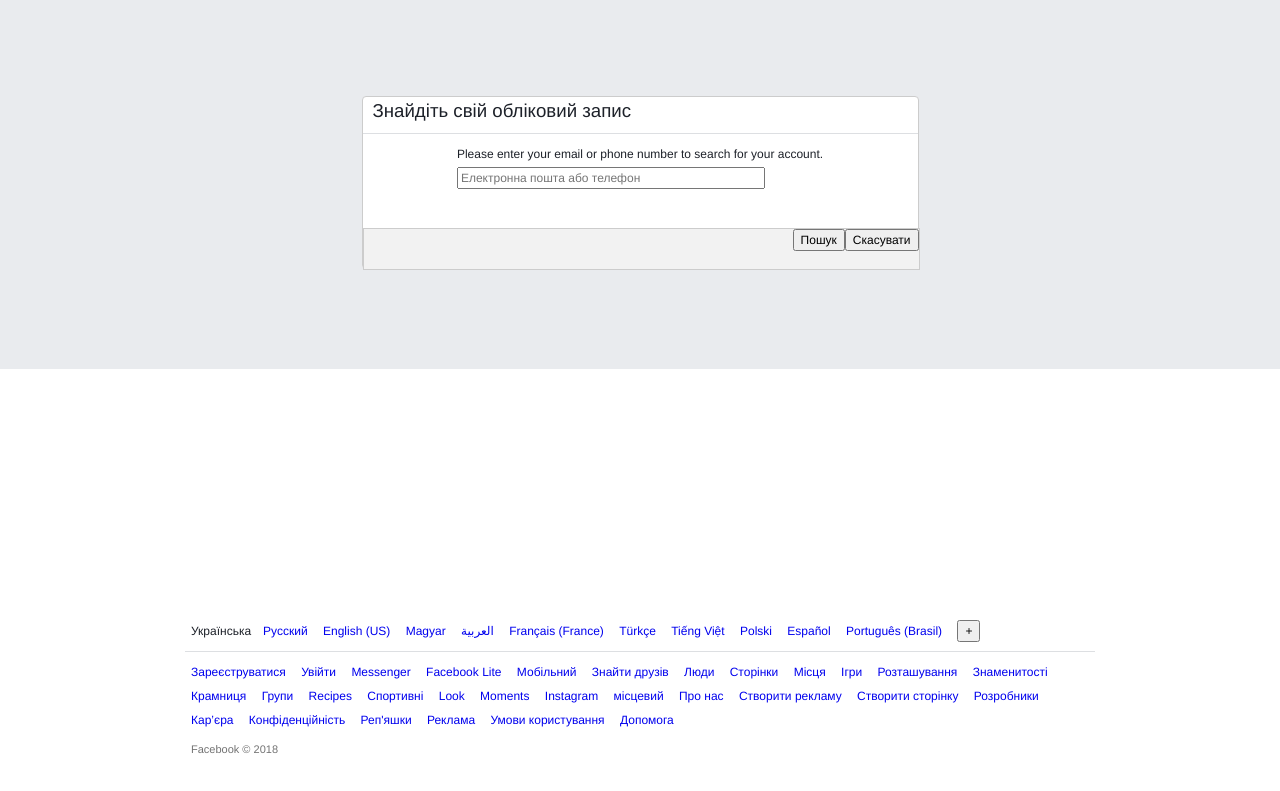
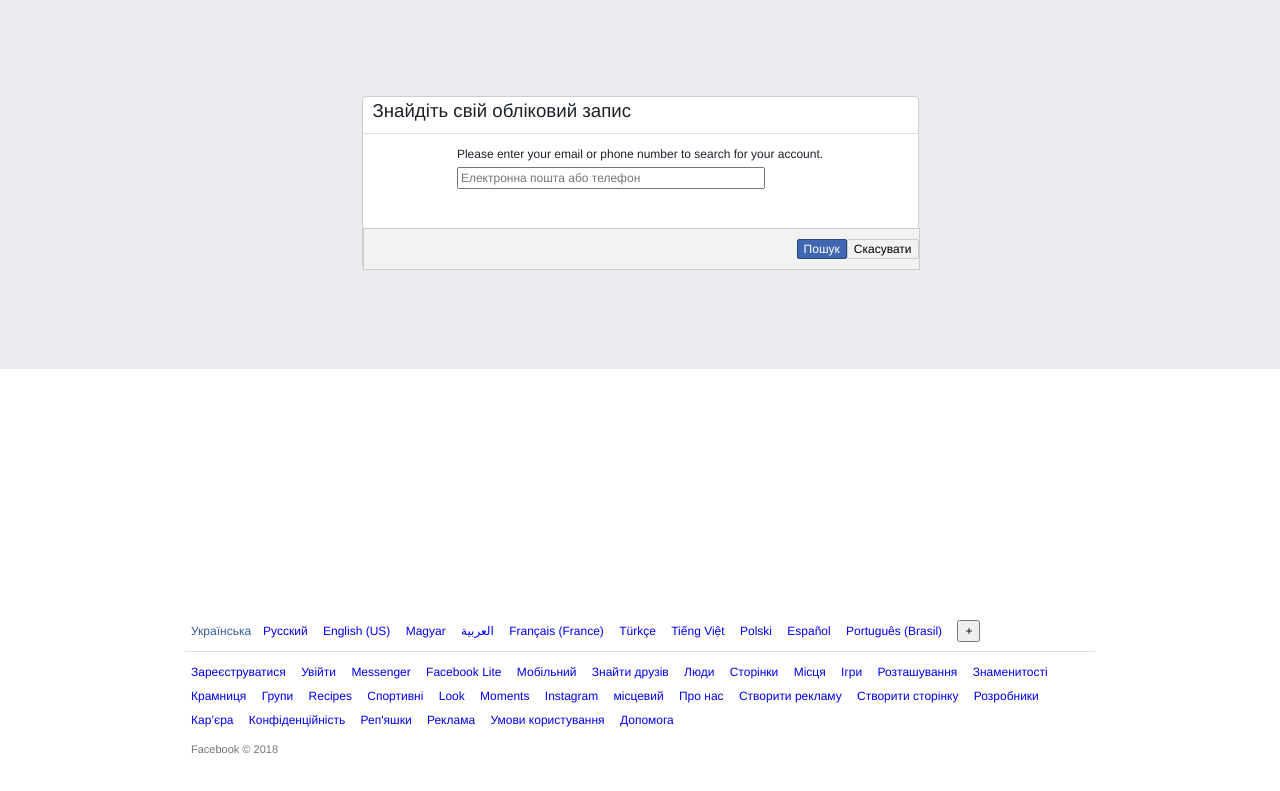
Before and after one commit to hawknet/HTML-Facebook, a plain HTML site: page index.html in a window 1280 px wide. Shown: the part 87-878 px from the top of the page. Drawn offline with Linux system fonts and the light colour scheme.

Commit message:
tne end of my HW

```diff
--- a/css/styles.css
+++ b/css/styles.css
@@ -35,6 +35,7 @@
 }
 .action1_href:hover {
     text-decoration: underline;
+    cursor: pointer;
 }
 .ButtonConfirm {
     border: 1px solid #29487d;
@@ -44,6 +45,7 @@
 }
 .ButtonConfirm:hover {
     background-color:#29487d;
+    cursor: pointer;
 }
 /*  елементи центральної частини     */
 .center {
@@ -85,13 +87,34 @@
 .center_submit {
     display: flex;
     width: 555px;
-    height: 40px;
+    height: 30px;
+    padding-top: 10px;
     background-color: #f2f2f2;
     border: 1px solid #ccc;
     justify-content: flex-end;
     position:absolute;
     top: 131px;
     z-index: 10;
+}
+.center_submit #search {
+    border: 1px solid #29487d;
+    border-radius: 2px;
+    background-color: #4267b2;
+    color: white;
+}
+.center_submit #search:hover {
+    background-color:#29487d;
+    cursor: pointer;
+}
+.center_submit #cancel {
+    background-color: #f2f2f2;
+    border: 1px solid #ccc;
+    border-radius: 2px;
+}
+.center_submit #cancel:hover {
+    background-color: #e9ebee;
+    color: #4b4f56;
+    cursor: pointer;
 }
 
 /*  нижні елементи - списки  */
@@ -112,9 +135,12 @@
     padding: 6px;
     font-size: 12px;
     line-height: 2;
+    color: #365899;
+    cursor: pointer;
 }
 ul.hr1 li:hover{
     text-decoration: underline;
+    cursor: pointer;
 }
 .contentCurve {
     border-bottom: 1px solid #dddfe2;
@@ -127,9 +153,12 @@
     padding: 6px;
     font-size: 12px;
     line-height: 2;
+    color: #365899;
+    cursor: pointer;
 }
 ul.hr2 li :hover {
     text-decoration: underline;
+    cursor: pointer;
 }
 .copyright {
     padding: 6px;
--- a/index.html
+++ b/index.html
@@ -50,8 +50,8 @@
                 </table>
             </form>
             <div class="center_submit">
-                <label><button type="submit">Пошук</button></label>
-                <label><button type="submit">Скасувати</button></label>
+                <label><button type="submit" id="search">Пошук</button></label>
+                <label><button type="submit" id="cancel">Скасувати</button></label>
             </div>
         </div>
     </div>
```
